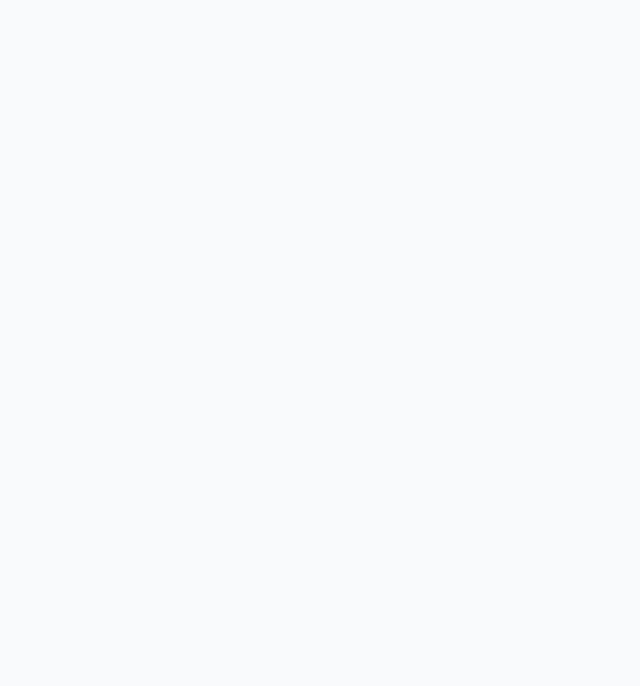
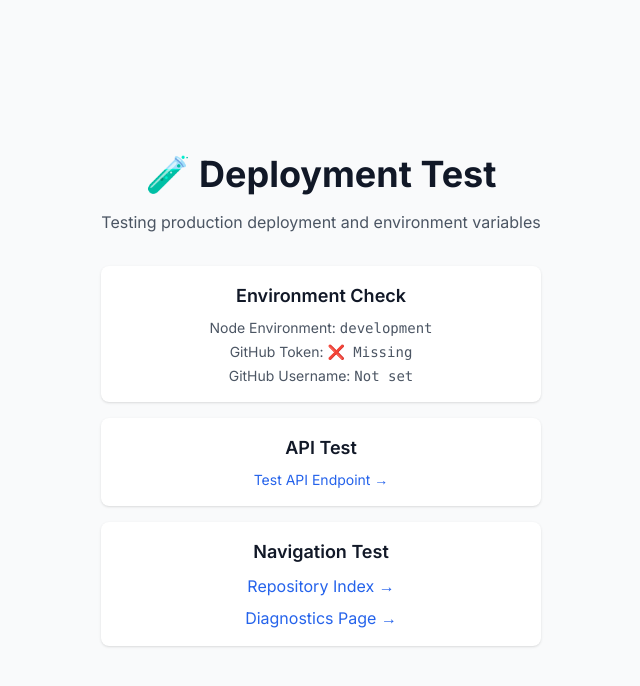
Before and after one commit to djb258/repo-lens, a Next.js app: page /test-deployment in a window 1280 px wide. Before the commit this address had no page. Shown: the top 686 px of the page, without its empty margins (319-959 px from the left). Built offline with nearby package versions, Linux system fonts and the light colour scheme.

Commit message:
Add deployment test page - Create test page to verify production environment variables - Check GitHub token availability in production - Test API endpoints and navigation

```diff
--- /dev/null
+++ b/app/test-deployment/page.tsx
@@ -0,0 +1,62 @@
+export default function TestDeploymentPage() {
+  return (
+    <div className="min-h-screen bg-gray-50 dark:bg-gray-900 flex items-center justify-center">
+      <div className="text-center">
+        <h1 className="text-4xl font-bold text-gray-900 dark:text-white mb-4">
+          🧪 Deployment Test
+        </h1>
+        <p className="text-gray-600 dark:text-gray-400 mb-8">
+          Testing production deployment and environment variables
+        </p>
+
+        <div className="space-y-4">
+          <div className="p-4 bg-white dark:bg-gray-800 rounded-lg shadow">
+            <h2 className="text-lg font-semibold text-gray-900 dark:text-white mb-2">
+              Environment Check
+            </h2>
+            <div className="text-sm text-gray-600 dark:text-gray-400 space-y-1">
+              <div>Node Environment: <span className="font-mono">{process.env.NODE_ENV}</span></div>
+              <div>GitHub Token: <span className="font-mono">{process.env.GITHUB_TOKEN ? '✅ Found' : '❌ Missing'}</span></div>
+              <div>GitHub Username: <span className="font-mono">{process.env.GITHUB_USERNAME || 'Not set'}</span></div>
+            </div>
+          </div>
+
+          <div className="p-4 bg-white dark:bg-gray-800 rounded-lg shadow">
+            <h2 className="text-lg font-semibold text-gray-900 dark:text-white mb-2">
+              API Test
+            </h2>
+            <div className="text-sm text-gray-600 dark:text-gray-400">
+              <a
+                href="/api/repositories"
+                target="_blank"
+                className="text-blue-600 hover:text-blue-700 dark:text-blue-400 dark:hover:text-blue-300"
+              >
+                Test API Endpoint →
+              </a>
+            </div>
+          </div>
+
+          <div className="p-4 bg-white dark:bg-gray-800 rounded-lg shadow">
+            <h2 className="text-lg font-semibold text-gray-900 dark:text-white mb-2">
+              Navigation Test
+            </h2>
+            <div className="space-y-2">
+              <a
+                href="/index-view"
+                className="block text-blue-600 hover:text-blue-700 dark:text-blue-400 dark:hover:text-blue-300"
+              >
+                Repository Index →
+              </a>
+              <a
+                href="/diagnostics"
+                className="block text-blue-600 hover:text-blue-700 dark:text-blue-400 dark:hover:text-blue-300"
+              >
+                Diagnostics Page →
+              </a>
+            </div>
+          </div>
+        </div>
+      </div>
+    </div>
+  )
+}
```
